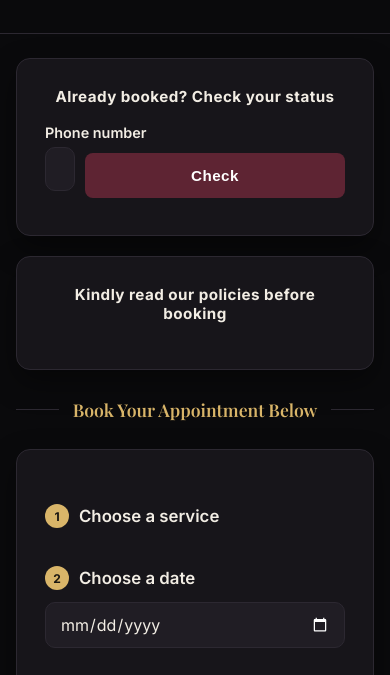
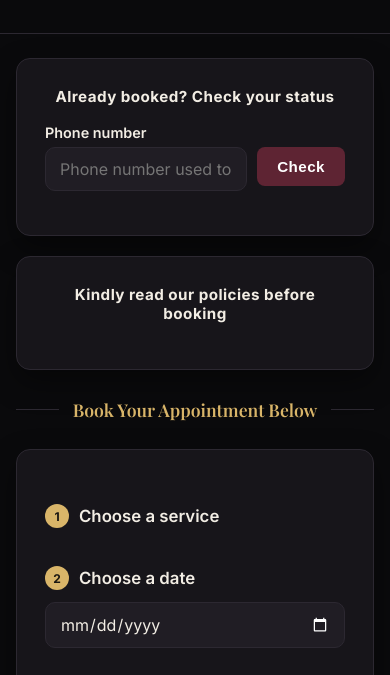
Before and after one commit to OluBaba673/hair-salon-app, a website: page hair-salon-app/public/index.html in a window 390 px wide. Shown: the part 160-835 px from the top of the page. Drawn offline with nearby package versions, Linux system fonts and the light colour scheme; no server answers.

Commit message:
Fix phone input width on status-check row
A CSS specificity conflict with the global input/button width rules
was squeezing the phone number field down to ~30px. Scoped the
overrides under .status-check-row so they win.

Co-Authored-By: Claude Sonnet 5 <noreply@anthropic.com>

```diff
--- a/hair-salon-app/public/styles.css
+++ b/hair-salon-app/public/styles.css
@@ -142,13 +142,19 @@ main {
   align-items: flex-start;
 }
 
-.status-check-row input { margin-bottom: 0; flex: 1; }
+.status-check-row input {
+  margin-bottom: 0;
+  flex: 1;
+  width: auto;
+  min-width: 0;
+}
 
-.status-check-btn {
+.status-check-row button.primary {
   width: auto;
   margin-top: 0;
   padding: 11px 20px;
   white-space: nowrap;
+  flex: none;
 }
 
 #statusResults { margin-top: 16px; }
```
